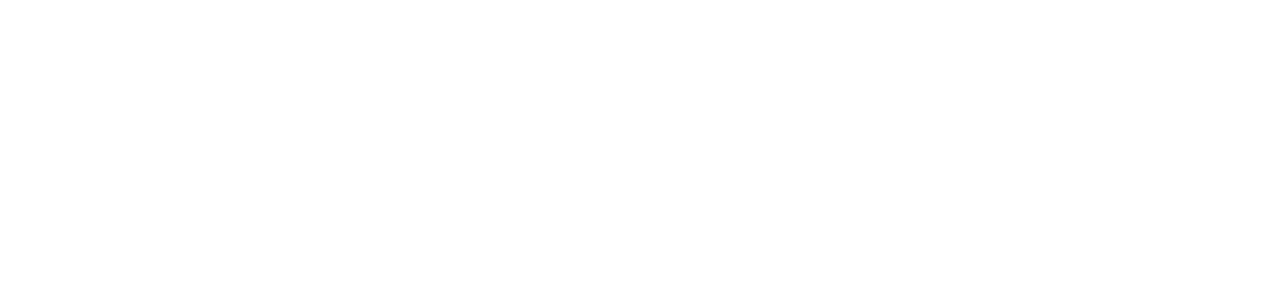
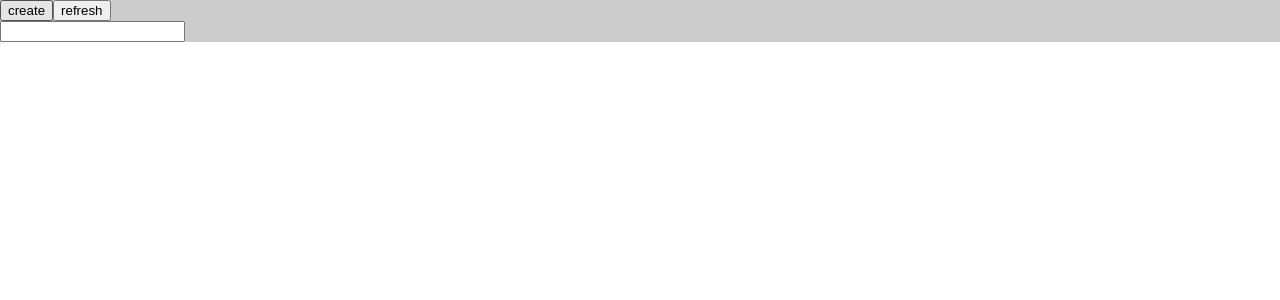
Before and after one commit to Akella13/IT-Test, a Vue app: page / in a window 1280 px wide. Shown: the top 300 px of the page. Built offline with nearby package versions, Linux system fonts and the light colour scheme.

Commit message:
feat: search init

```diff
--- a/src/App.vue
+++ b/src/App.vue
@@ -1,20 +1,35 @@
 <template>
   <div id="app">
+    <header class="header">
+      <section>
+        <button type="button">create</button>
+        <button type="button">refresh</button>
+      </section>
+      <search></search>
+    </header>
     <Calendar/>
   </div>
 </template>
 
 <script>
-import Calendar from './components/Calendar.vue'
+import Calendar from './components/Calendar.vue';
+import Search from './components/Search.vue';
 
 export default {
   name: 'app',
   components: {
     Calendar,
+    Search,
   }
 }
 </script>
 
 <style lang="scss">
-
+  body {
+    margin: 0;
+  }
+  .header {
+    background-color: #ccc;
+    width: 100%;
+  }
 </style>
--- /dev/null
+++ b/src/components/Search.vue
@@ -0,0 +1,16 @@
+<template>
+  <div>
+    <input type="text" v-model="query">
+  </div>
+</template>
+
+<script>
+export default {
+  name: 'Search',
+  data() {
+    return {
+      query: '',
+    }
+  }
+}
+</script>
```
Also changed, not shown: src/components/Calendar.vue (line endings or trailing spaces).
